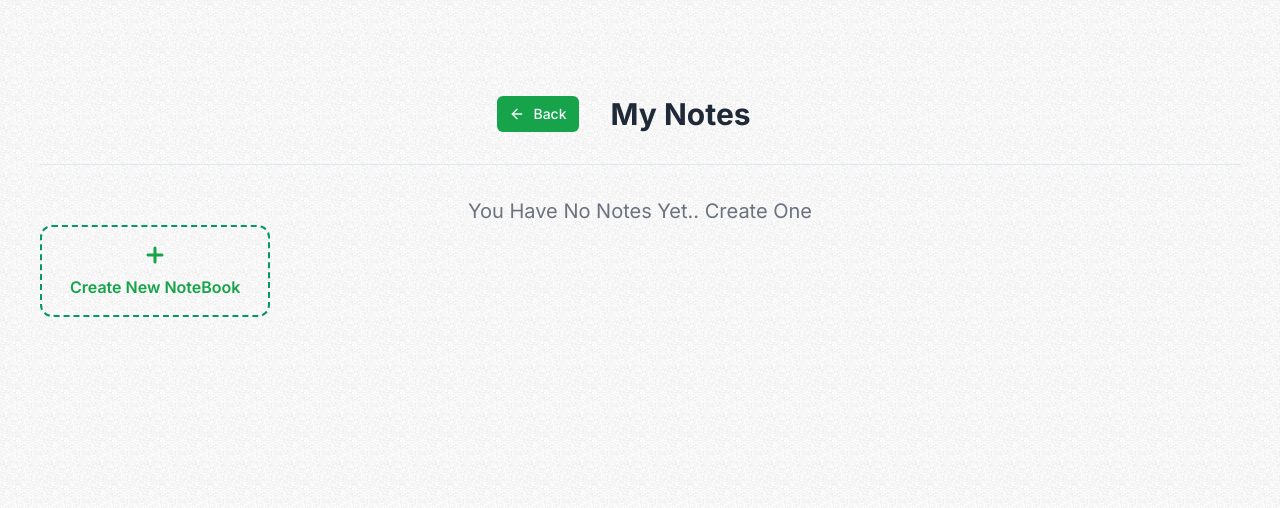
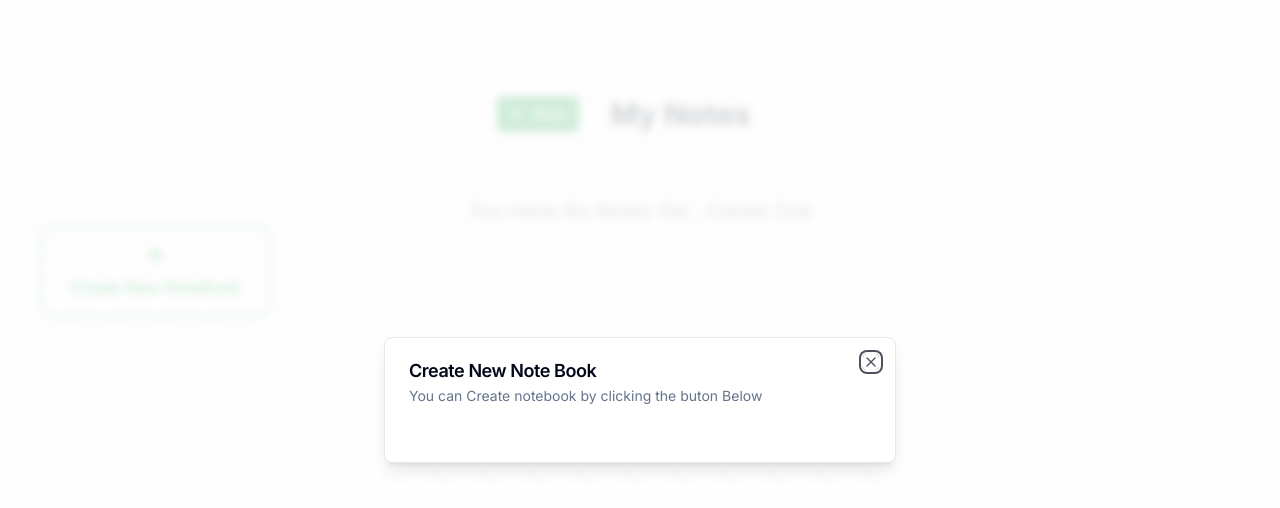
Before and after one commit to neeraj-gs/NoteX-AI, a Next.js app in the folder notex-ai/: page /dashboard in a window 1280 px wide. Both pictures are taken after a click on the button "Create New NoteBook". Shown: the top 508 px of the page. Built offline with nearby package versions, Linux system fonts and the light colour scheme.

Commit message:
Added the Dialog content need ot add teh form and its validations

```diff
--- a/notex-ai/src/components/CreateNoteDialog.tsx
+++ b/notex-ai/src/components/CreateNoteDialog.tsx
@@ -1,6 +1,6 @@
 "use client"
 import React from 'react'
-import { Dialog, DialogTrigger } from './ui/dialog'
+import { Dialog, DialogContent, DialogDescription, DialogHeader, DialogTitle, DialogTrigger } from './ui/dialog'
 import { Plus } from 'lucide-react'
 
 type Props = {}
@@ -14,6 +14,15 @@ const CreateNoteDialog = (props: Props) => {
                 <h2 className='font-semibold text-green-600 sm:mt-2'>Create New NoteBook</h2>
             </div>
         </DialogTrigger>
+        <DialogContent>
+            <DialogHeader>
+                <DialogTitle>Create New Note Book</DialogTitle>
+                <DialogDescription>You can Create notebook by clicking the buton Below</DialogDescription>
+            </DialogHeader>
+            <form>
+                <div className="h-4"></div>
+            </form>
+        </DialogContent>
     </Dialog>
   )
 }
--- /dev/null
+++ b/notex-ai/src/components/ui/input.tsx
@@ -0,0 +1,25 @@
+import * as React from "react"
+
+import { cn } from "@/lib/utils"
+
+export interface InputProps
+  extends React.InputHTMLAttributes<HTMLInputElement> {}
+
+const Input = React.forwardRef<HTMLInputElement, InputProps>(
+  ({ className, type, ...props }, ref) => {
+    return (
+      <input
+        type={type}
+        className={cn(
+          "flex h-10 w-full rounded-md border border-input bg-background px-3 py-2 text-sm ring-offset-background file:border-0 file:bg-transparent file:text-sm file:font-medium placeholder:text-muted-foreground focus-visible:outline-none focus-visible:ring-2 focus-visible:ring-ring focus-visible:ring-offset-2 disabled:cursor-not-allowed disabled:opacity-50",
+          className
+        )}
+        ref={ref}
+        {...props}
+      />
+    )
+  }
+)
+Input.displayName = "Input"
+
+export { Input }
```
